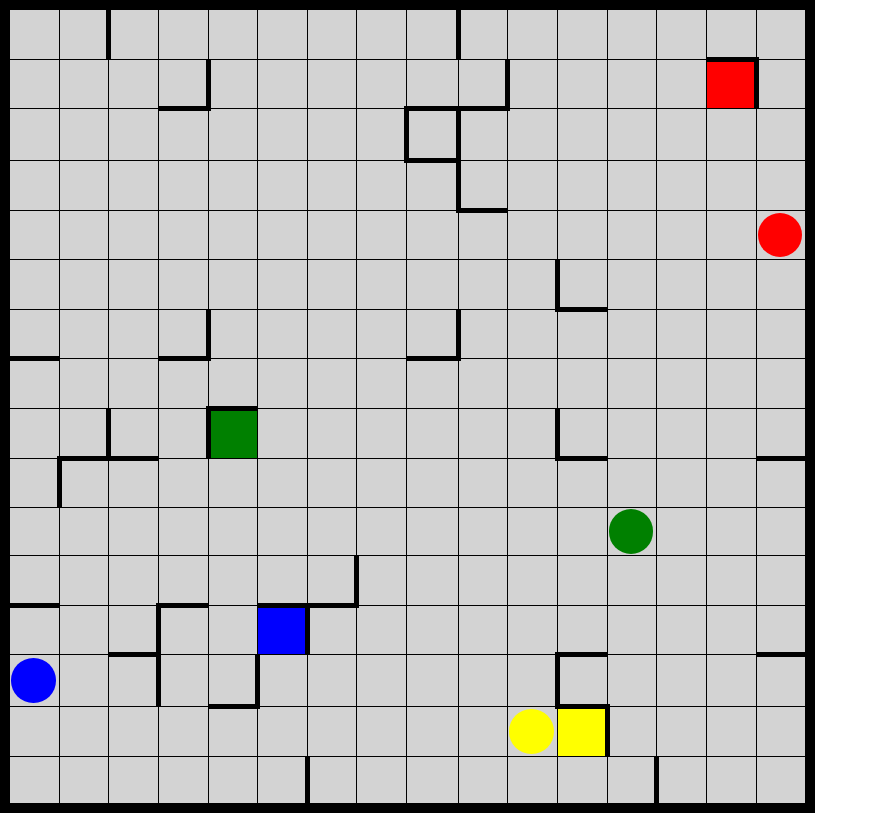
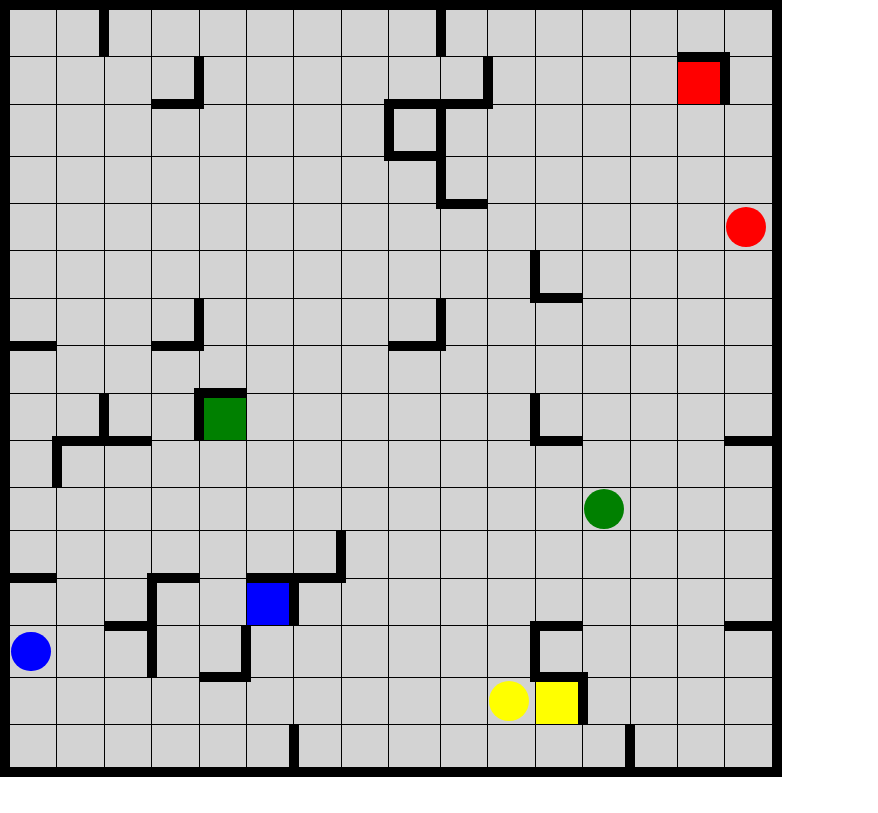
Before and after one commit to ninjabunny/ricochet-robots, a plain HTML site: page index.html in a window 1280 px wide. Shown: the whole page, without its empty margins (0-878 px from the left). Drawn offline with Linux system fonts and the light colour scheme.

Commit message:
made walls thicker

```diff
--- a/index.html
+++ b/index.html
@@ -19,20 +19,20 @@
       border: 1px solid;
     }
     td.upright {
-      border-top: 5px solid;
-      border-right: 5px solid;
+      border-top: 10px solid;
+      border-right: 10px solid;
     }
     td.upleft {
-      border-top: 5px solid;
-      border-left: 5px solid;
+      border-top: 10px solid;
+      border-left: 10px solid;
     }
     td.downright {
-      border-bottom: 5px solid;
-      border-right: 5px solid;
+      border-bottom: 10px solid;
+      border-right: 10px solid;
     }
     td.downleft {
-      border-bottom: 5px solid;
-      border-left: 5px solid;
+      border-bottom: 10px solid;
+      border-left: 10px solid;
     }
     .circle {
       border-radius: 50%;
--- a/index.js
+++ b/index.js
@@ -17,17 +17,17 @@ function init(){
 		temp+='</tr>';
 	}
 	theTable.append(temp);
-
+	var sizeAdjustment = 16;
 	if($(window).height() < $(window).width()){
 		$('td').each(function(){
-			$(this).css('width', $(window).height()/mapWidth  - 9);
-			$(this).css('height', $(window).height()/mapWidth - 9);
+			$(this).css('width', $(window).height()/mapWidth  - sizeAdjustment);
+			$(this).css('height', $(window).height()/mapWidth - sizeAdjustment);
 		});
 
 	} else {
 		$('td').each(function(){
-			$(this).css('width', $(window).width()/mapWidth  - 9);
-			$(this).css('height', $(window).width()/mapWidth - 9);
+			$(this).css('width', $(window).width()/mapWidth  - sizeAdjustment);
+			$(this).css('height', $(window).width()/mapWidth - sizeAdjustment);
 		});
 	}
 
@@ -38,32 +38,32 @@ function init(){
 	while(secondWall === firstWall || secondWall === firstWall + 1 || secondWall === firstWall - 1) {
 		secondWall = Math.floor((Math.random() * (mapWidth - 3) + 1));
 	}
-	$('tr:eq(0) td:eq('+ firstWall + ')').css('border-right', '5px solid').addClass('occupied');
-	$('tr:eq(0) td:eq('+ secondWall + ')').css('border-right', '5px solid').addClass('occupied');
+	$('tr:eq(0) td:eq('+ firstWall + ')').css('border-right', '10px solid').addClass('occupied');
+	$('tr:eq(0) td:eq('+ secondWall + ')').css('border-right', '10px solid').addClass('occupied');
 
 	firstWall = Math.floor((Math.random() * (mapWidth - 3) + 1));
 	secondWall = Math.floor((Math.random() * (mapWidth - 3) + 1));;
 	while(secondWall === firstWall || secondWall === firstWall + 1 || secondWall === firstWall - 1) {
 		secondWall = Math.floor((Math.random() * (mapWidth - 3) + 1));
 	}
-	$('tr:eq('+(mapheight-1)+') td:eq('+ firstWall + ')').css('border-right', '5px solid').addClass('occupied');
-	$('tr:eq('+(mapheight-1)+') td:eq('+ secondWall + ')').css('border-right', '5px solid').addClass('occupied');
+	$('tr:eq('+(mapheight-1)+') td:eq('+ firstWall + ')').css('border-right', '10px solid').addClass('occupied');
+	$('tr:eq('+(mapheight-1)+') td:eq('+ secondWall + ')').css('border-right', '10px solid').addClass('occupied');
 	//left and right walls
 	firstWall = Math.floor((Math.random() * (mapWidth - 3) + 1));
 	secondWall = Math.floor((Math.random() * (mapWidth - 3) + 1));;
 	while(secondWall === firstWall || secondWall === firstWall + 1 || secondWall === firstWall - 1) {
 		secondWall = Math.floor((Math.random() * (mapWidth - 3) + 1));
 	}
-	$('tr:eq('+firstWall+') td:eq(0)').css('border-bottom', '5px solid').addClass('occupied');
-	$('tr:eq('+secondWall+') td:eq(0)').css('border-bottom', '5px solid').addClass('occupied');
+	$('tr:eq('+firstWall+') td:eq(0)').css('border-bottom', '10px solid').addClass('occupied');
+	$('tr:eq('+secondWall+') td:eq(0)').css('border-bottom', '10px solid').addClass('occupied');
 
 	firstWall = Math.floor((Math.random() * (mapWidth - 3) + 1));
 	secondWall = Math.floor((Math.random() * (mapWidth - 3) + 1));;
 	while(secondWall === firstWall || secondWall === firstWall + 1 || secondWall === firstWall - 1) {
 		secondWall = Math.floor((Math.random() * (mapWidth - 3) + 1));
 	}
-	$('tr:eq('+firstWall+') td:eq('+(mapWidth-1)+')').css('border-bottom', '5px solid').addClass('occupied');
-	$('tr:eq('+secondWall+') td:eq('+(mapWidth-1)+')').css('border-bottom', '5px solid').addClass('occupied');
+	$('tr:eq('+firstWall+') td:eq('+(mapWidth-1)+')').css('border-bottom', '10px solid').addClass('occupied');
+	$('tr:eq('+secondWall+') td:eq('+(mapWidth-1)+')').css('border-bottom', '10px solid').addClass('occupied');
 
 	//populate map with L-shaped walls
 	var wallCount = 20;
```
